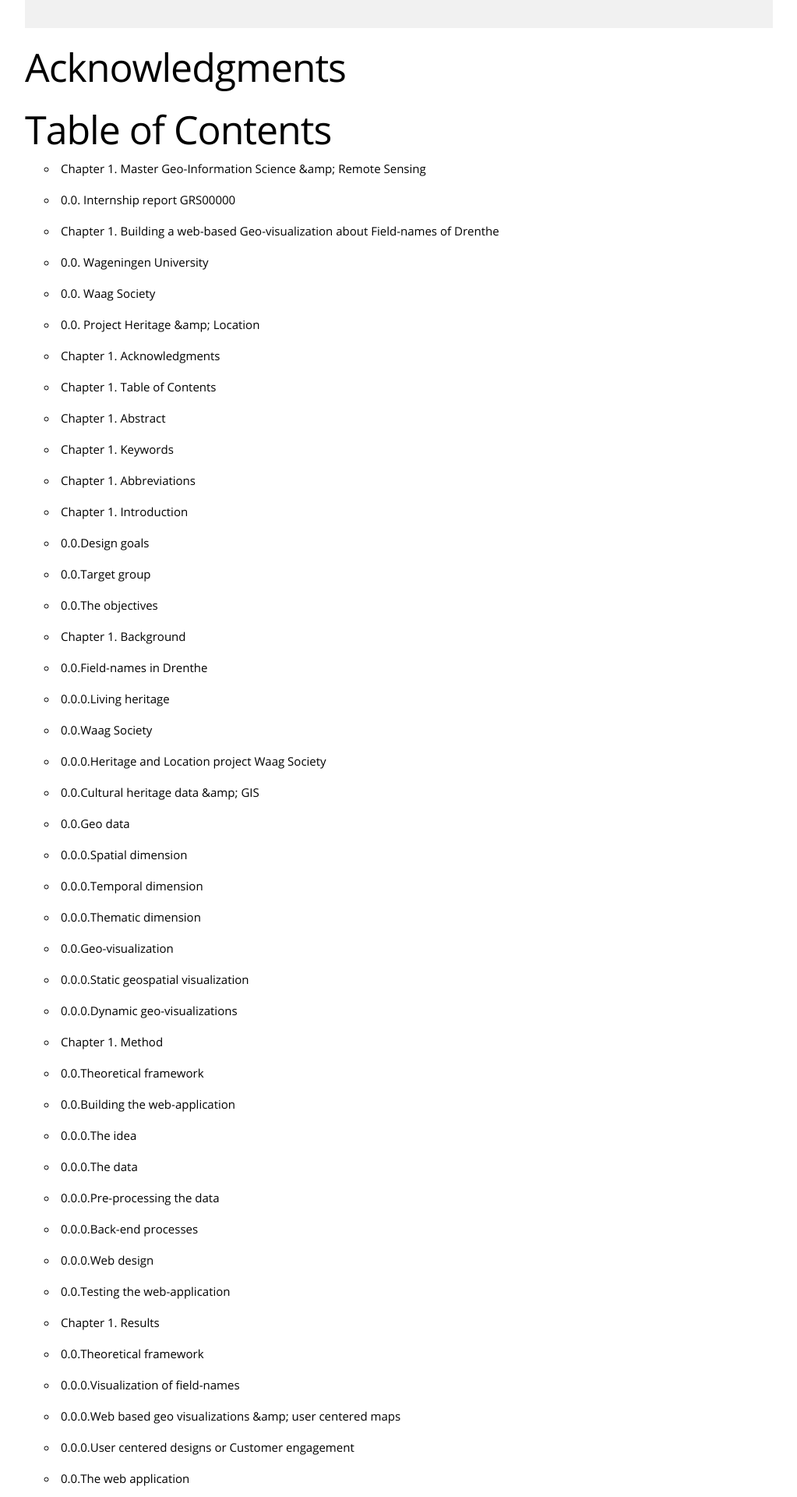
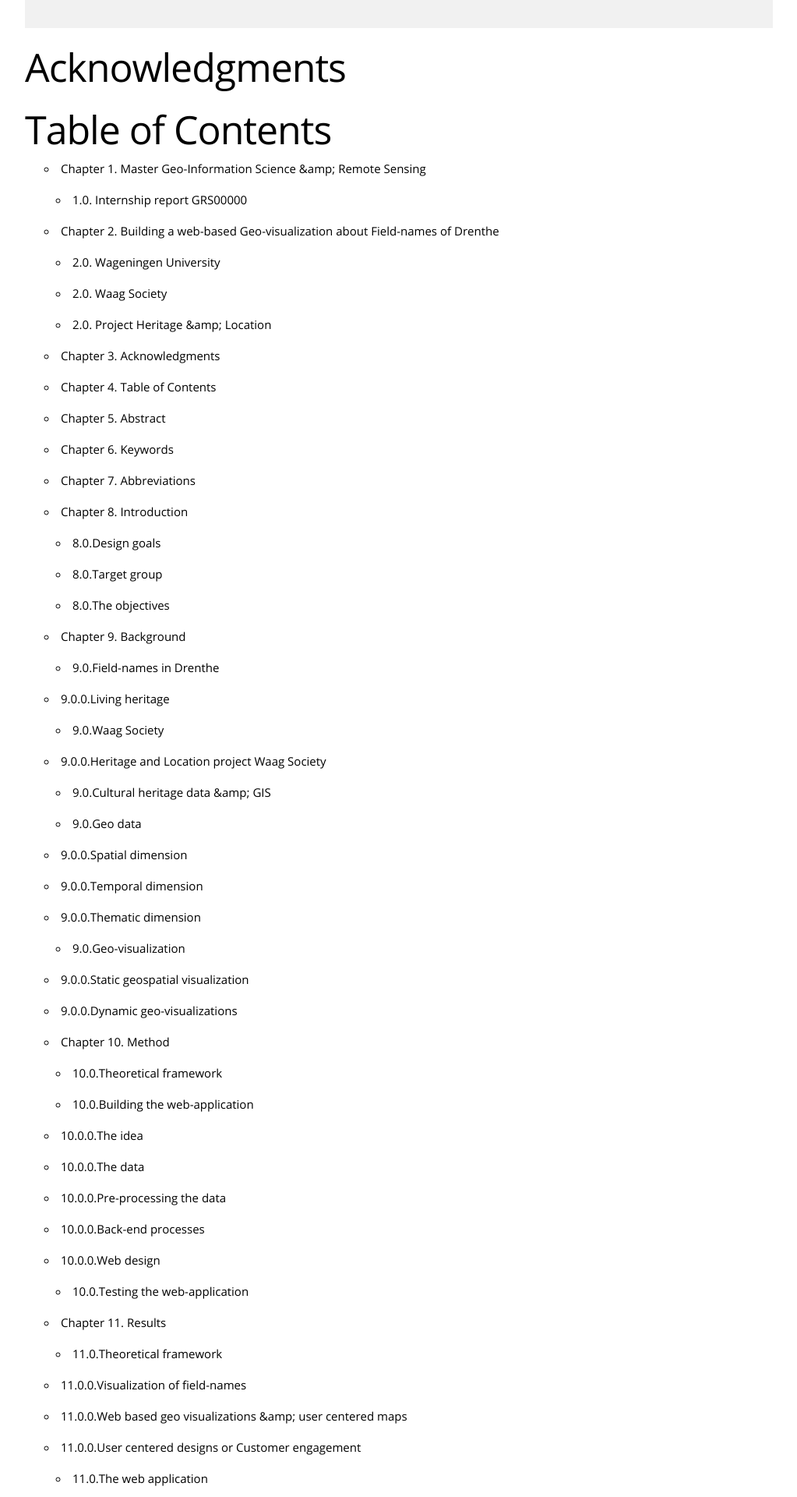
Before and after one commit to NieneB/InternshipReport, a Jekyll site: the page built from index.md, in a window 1280 px wide. Shown: the part 1952-3872 px from the top of the page at 78% size, without its empty margins (128-1151 px from the left). Built offline with Jekyll 4.4.1, drawn with Linux system fonts in a browser that asks for light colours; some web fonts are replaced.

Commit message:
toc style almost there

```diff
--- a/css/style.css
+++ b/css/style.css
@@ -245,13 +245,13 @@
 }
 
 body{
-  counter-reset: 'toc-h1';
+  counter-reset: toc-h1;
 }
 .toc-h1{
-  counter-reset: 'toc-h2';
+  counter-reset: toc-h2;
 }
 .toc-h2{
-  counter-reset:'toc-h3';
+  counter-reset: toc-h3;
 }
 
 .toc-h1:before {
@@ -262,12 +262,16 @@
 
 .toc-h2:before{
   content: counter(toc-h1) "." counter(toc-h2) ".";
+    counter-reset: toc-h3;
 }
 
 .toc-h3:before{
   content: counter(toc-h1) "." counter(toc-h2) "." counter(toc-h3) ".";
 }
 
+.toc-h2{
+  margin-left: 1.5rem;
+}
 #titlePage{
   font-size: 4.0rem;
   text-align: center;
```
